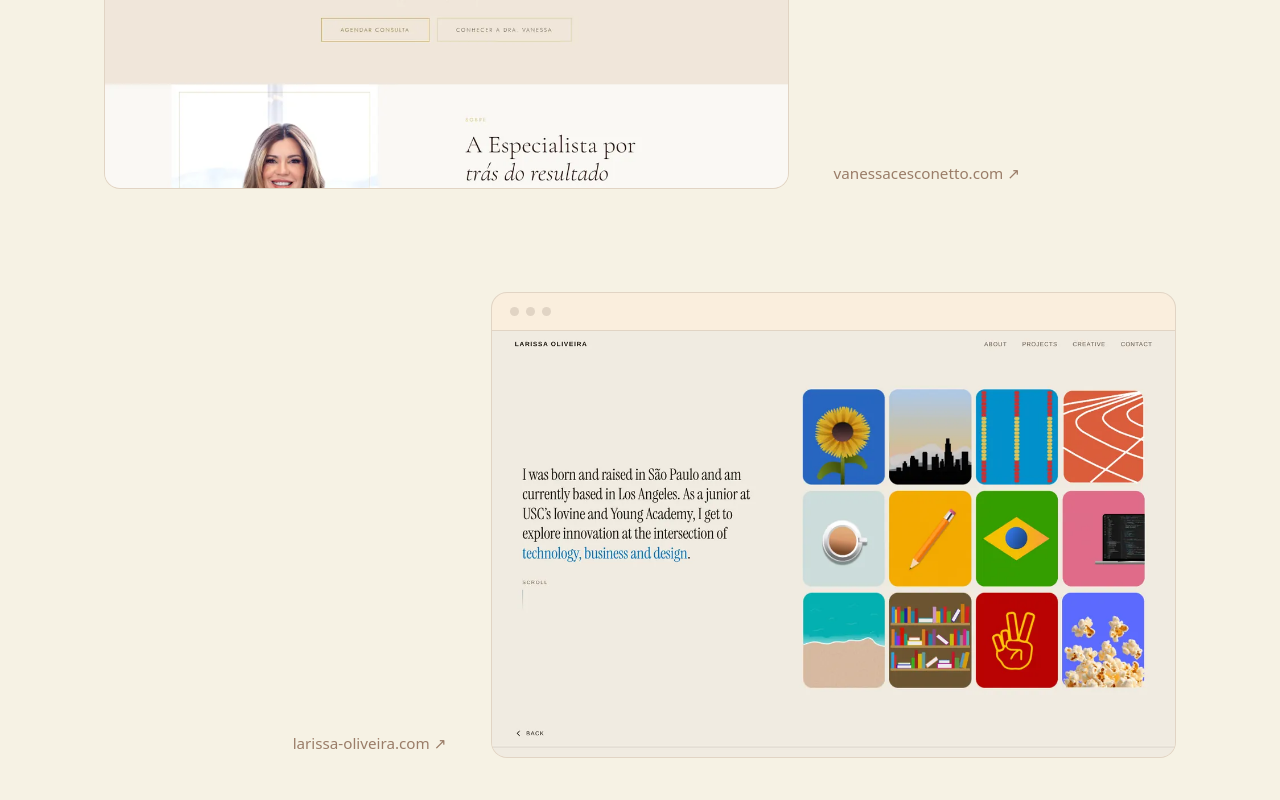
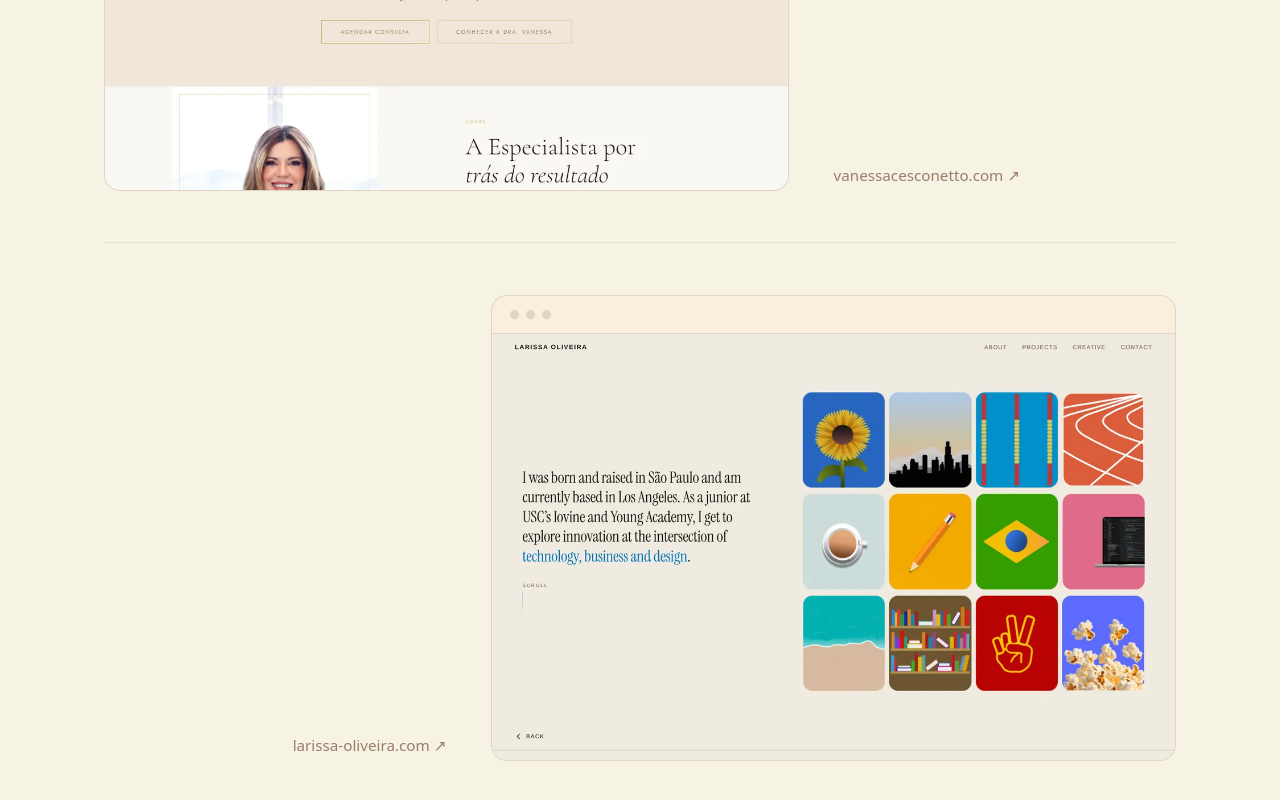
Before and after one commit to larissa-abujamra/portfolio2, a website built with Vite: page index.html in a window 1280 px wide. Shown: the part 3279-4079 px from the top of the page. Built offline with nearby package versions, Linux system fonts and the light colour scheme; some packages are replaced by stand-ins of ours; a web font is replaced by a local one.

Commit message:
Hairline dividers between website rows
Co-Authored-By: Claude Opus 5.5 <noreply@anthropic.com>
Claude-Session: https://claude.ai/code/session_01SEBpbE2giN5R3V4ryP49kX

```diff
--- a/src/style.css
+++ b/src/style.css
@@ -95,7 +95,12 @@ main, .nav, .footer { transition: filter .5s var(--ease); }
 .lightbox-close svg { width: 18px; fill: none; stroke: currentColor; stroke-width: 1.8; stroke-linecap: round; }
 
 /* websites */
-.sites { display: grid; grid-template-columns: minmax(0, 1fr); gap: clamp(56px, 8vw, 104px); }
+.sites { display: grid; grid-template-columns: minmax(0, 1fr); }
+/* thin hairline between rows, with equal space above and below it */
+.site { padding-block: clamp(28px, 4vw, 52px); }
+.site:first-child { padding-top: 0; }
+.site:last-child { padding-bottom: 0; }
+.site + .site { border-top: 1px solid rgba(47, 29, 18, .08); }
 /* each card takes about two-thirds of the row; name and link sit beside it, sides alternate */
 .site { display: grid; grid-template-columns: minmax(0, 2fr) minmax(0, 1fr); gap: clamp(20px, 3.5vw, 48px); align-items: end; }
 .site:nth-child(even) { grid-template-columns: minmax(0, 1fr) minmax(0, 2fr); }
```
